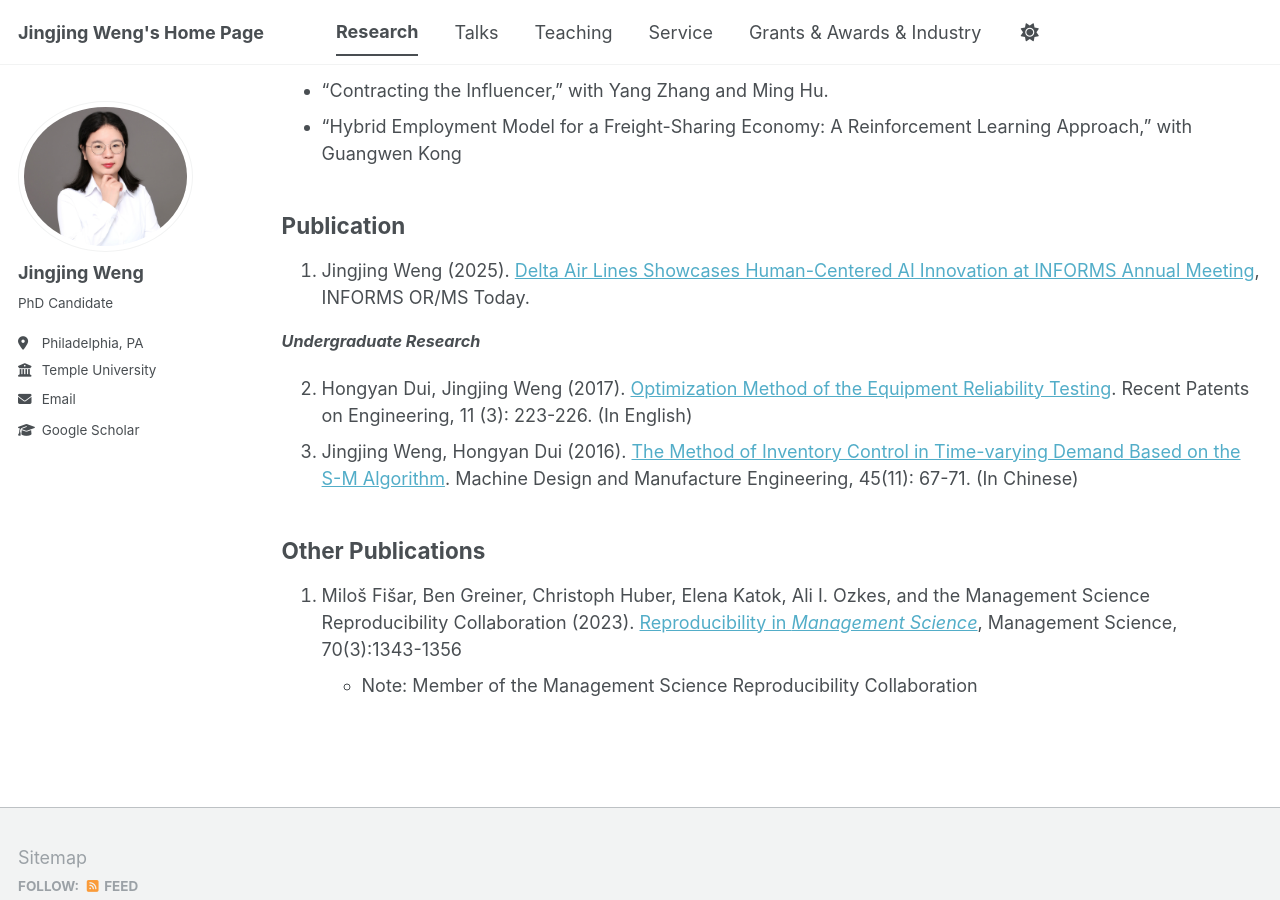
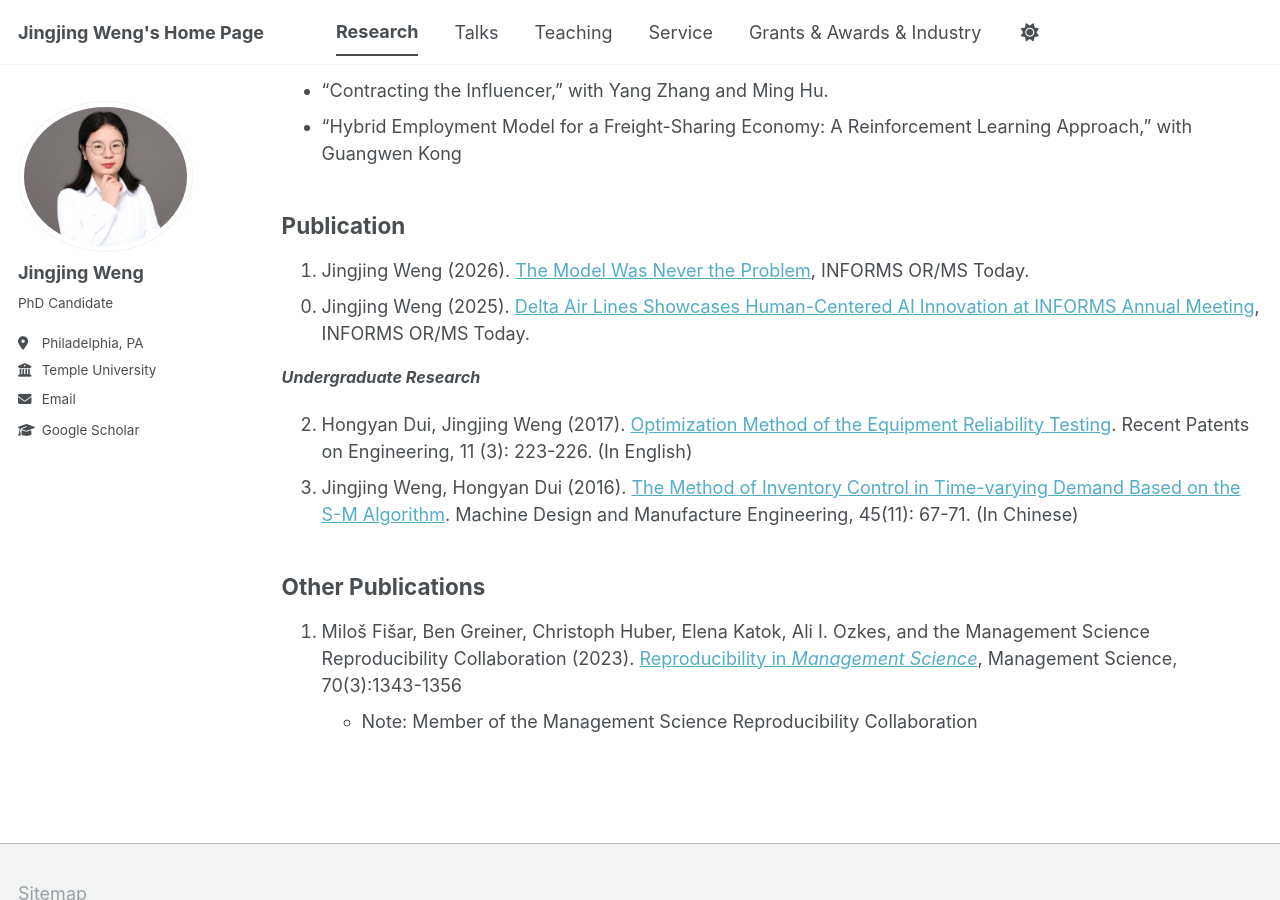
Before and after one commit to JingjingWeng/JingjingWeng.github.io, a Jekyll site: the page built from _pages/publications.md, in a window 1280 px wide and 900 px high, scrolled down 768 px. Built offline with Jekyll 4.4.1, drawn with Linux system fonts in a browser that asks for light colours; a script bundle is joined from its source files by our own code; library files that are not in the unit come from our copies.

Commit message:
Update publications.md

```diff
--- a/_pages/publications.md
+++ b/_pages/publications.md
@@ -30,6 +30,7 @@ author_profile: true
 
 ## Publication
 <ol start="1" reversed>
+  <li>Jingjing Weng (2026). <a href="https://pubsonline.informs.org/do/10.1287/orms.2026.03.28n/full/">The Model Was Never the Problem</a>, INFORMS OR/MS Today.</li>
   <li>Jingjing Weng (2025). <a href="https://pubsonline.informs.org/do/10.1287/orms.2025.04.05n/full/">Delta Air Lines Showcases Human-Centered AI Innovation at INFORMS Annual Meeting</a>, INFORMS OR/MS Today.</li>
 </ol>
 
```
